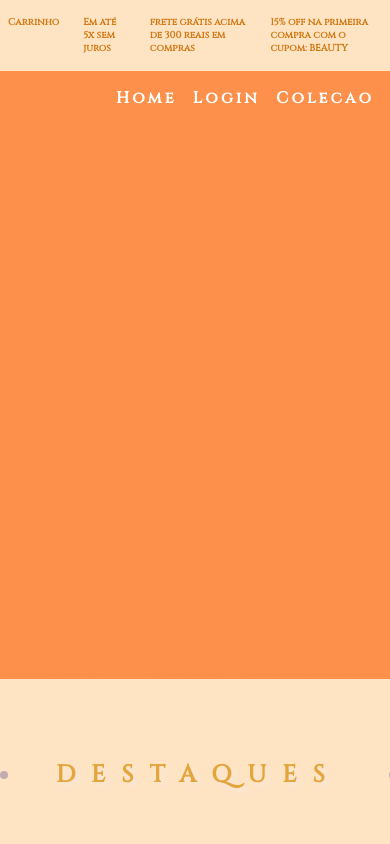
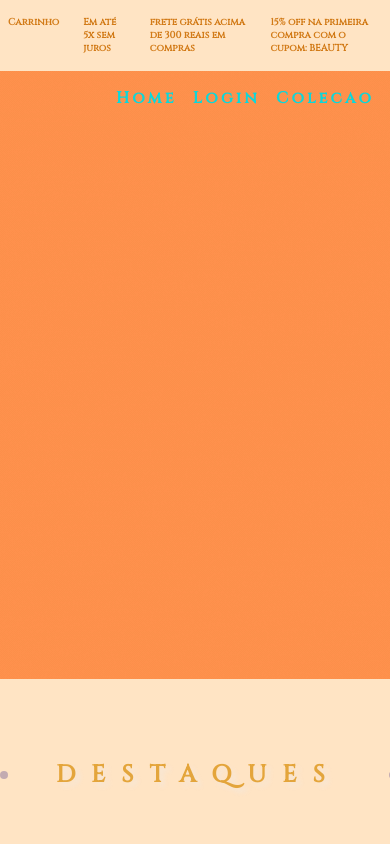
Before and after one commit to LucianaVivarelli/E-commerce, a React (Vite) app: page / in a window 390 px wide. Shown: the top 844 px of the page. Built offline with nearby package versions, Linux system fonts and the light colour scheme; a web font is replaced by a local one.

Commit message:
commit final

```diff
--- a/src/components/Cabecalho/Cabecalho.module.css
+++ b/src/components/Cabecalho/Cabecalho.module.css
@@ -37,7 +37,7 @@
   letter-spacing: 0.2rem;
   font-weight: 800;
   font-size: 1rem;
-  color:white
+  color:white;
 }
 .navList:hover {
   font-size: 1.2em;
@@ -64,7 +64,7 @@
     background: url("../../assets/images/header/Mobile.gif");
     background-repeat: no-repeat;
   }
-  .login {
+  .navList {
     color: rgb(12, 215, 218);
   }
 }
```
